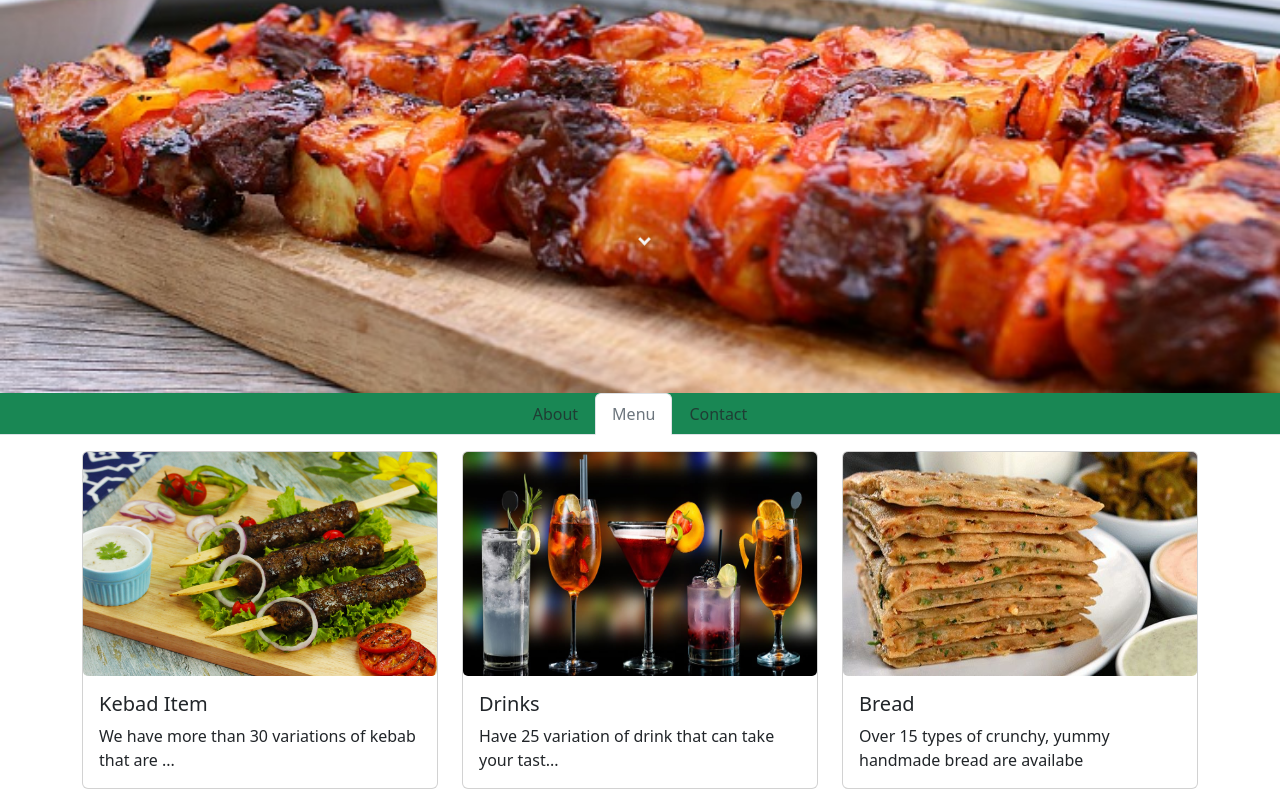
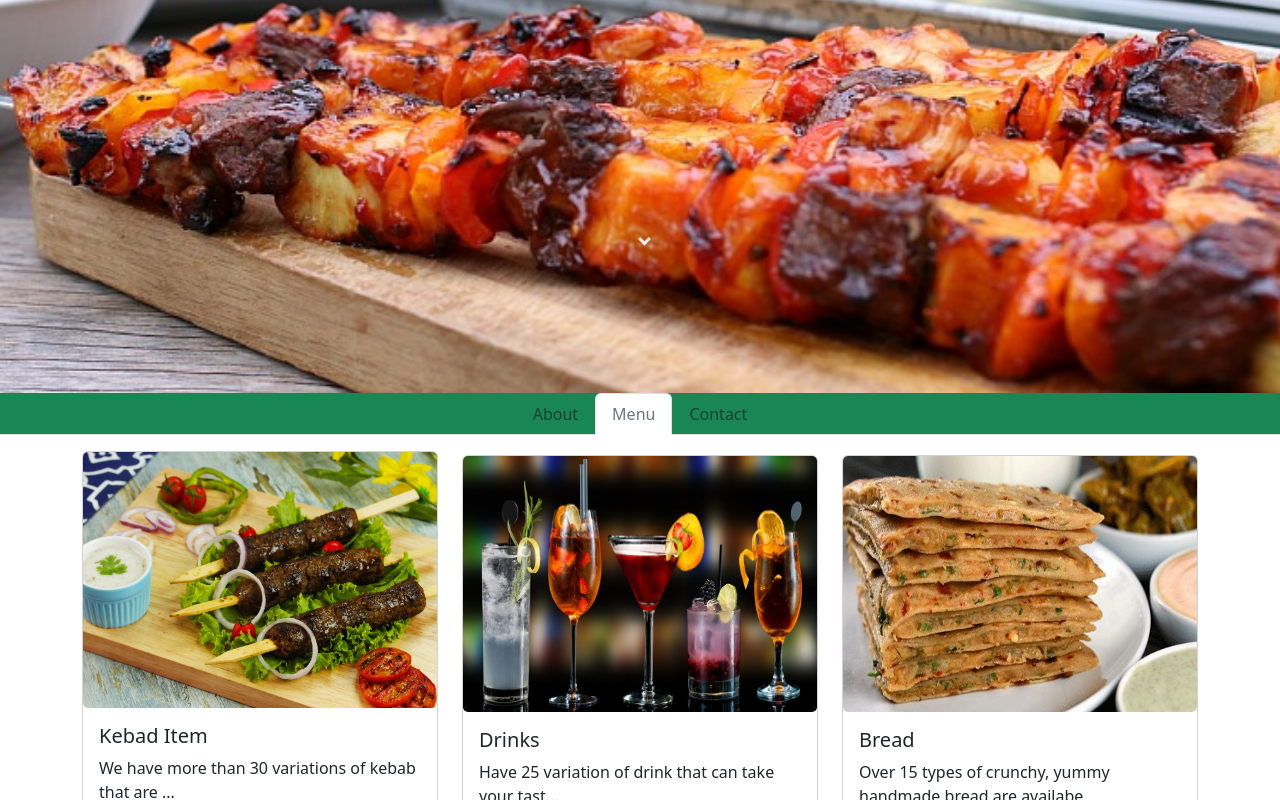
Before and after one commit to shshamim63/React-Restaurants, a React app: page / in a window 1280 px wide. Both pictures are taken after a click on the tab "Menu". Shown: the part 407-1207 px from the top of the page. Built offline with nearby package versions, Linux system fonts and the light colour scheme; the HTML template or start-up script is replaced by a standard one.

Commit message:
Updated the desing for the menu section

```diff
--- a/src/components/Contact.tsx
+++ b/src/components/Contact.tsx
@@ -1,7 +1,7 @@
 import { Button, Col, Container, FloatingLabel, Form, Row } from "react-bootstrap";
 
 import '../style/contact.scss'
-import { useState } from "react";
+import React, { useState } from "react";
 
 const Contact = () => {
     const [messageInfo, setMessageInfo] = useState({
@@ -15,8 +15,12 @@ const Contact = () => {
             ...messageInfo,
             ...(currentField && {[currentField]: event.currentTarget.value})
          };
-        console.log(currentInfo)
         setMessageInfo(currentInfo)
+    }
+
+    const onHandleSubmit = (event: React.FormEvent) => {
+        event.preventDefault()
+        console.log('I have been called')
     }
 
     return (
@@ -31,7 +35,7 @@ const Contact = () => {
 
                 <Col lg={6} className="mt-sm-1 mt-md-1 mt-lg-0 contact-section-container">
                     <p className="text-center contact-info-header">Message us to share your thought</p>
-                    <Form>
+                    <Form onSubmit={onHandleSubmit}>
                         <FloatingLabel
                             controlId="email"
                             label="Email"
--- a/src/components/Header.tsx
+++ b/src/components/Header.tsx
@@ -9,9 +9,9 @@ interface Header {
 }
 
 const Header = ({selectedSection, handleSeclectedSection}: Header) => {
+
     const updateSelectecTab = (key: string) => {
-        console.log(key, event)
-        handleSeclectedSection(key);
+        handleSeclectedSection(key)
     }
 
     return (
--- a/src/components/Menu.tsx
+++ b/src/components/Menu.tsx
@@ -2,14 +2,50 @@ import { Col, Container, Row } from "react-bootstrap";
 import CardMenu from "./CardMenu";
 import { listOfFoodCategory } from "../constant/menu";
 
+import '../style/menu.scss';
+import { useEffect, useState } from "react";
+import { ScreenSize } from "../utils/screen.constant";
+
 const Menu = () => {
+    const [currentWindow, setCurrentWindow] = useState(window.innerWidth)
+
+    const handleResize = () => {
+        setCurrentWindow(window.innerWidth)
+    }
+
+    useEffect(() => {
+        window.addEventListener("resize", handleResize)
+    })
+
+    const calculateMarginTopForMenu = (serialNumber: number) => {
+        let currentBreakpoint = ''
+
+        if (currentWindow < ScreenSize.sm) {
+            currentBreakpoint += 'xs'
+        } else if (currentWindow < ScreenSize.md) {
+            currentBreakpoint += 'sm'
+        } else if (currentWindow < ScreenSize.lg) {
+            currentBreakpoint += 'md'
+        } else {
+            currentBreakpoint += 'lg'
+        }
+
+        if (serialNumber == 0) {
+            return ''
+        } else if (serialNumber === 1 && currentBreakpoint === 'md') {
+            return ''
+        } else {
+            return 'mt-1'
+        }
+    }
+
     return (
         <Container className="mt-3 mb-3">
-            <Row xs={1} sm={1} md={2} lg={3}>
+            <Row>
                 {
                     listOfFoodCategory.map((menu, i) => {
                         return (
-                            <Col key= {i}>
+                            <Col xs={12} sm={10} md={6} lg={4} key= {i} className={calculateMarginTopForMenu(i)}>
                                 <CardMenu
                                     title = {menu.title}
                                     imageUrl = {menu.imageUrl}
--- a/src/style/main.scss
+++ b/src/style/main.scss
@@ -62,9 +62,6 @@
   height: 90%;
   width: 95%;
 }
-.menu-image {
-  height: 14rem;
-}
 
 .about-p {
   height: 100%;
--- /dev/null
+++ b/src/style/menu.scss
@@ -0,0 +1,3 @@
+.menu-image {
+    height: 16rem;
+}
--- /dev/null
+++ b/src/utils/screen.constant.ts
@@ -0,0 +1,7 @@
+export const ScreenSize = {
+    sm: 576,
+    md: 768,
+    lg: 992,
+    xl: 1200,
+    xxl: 1400
+}
```
